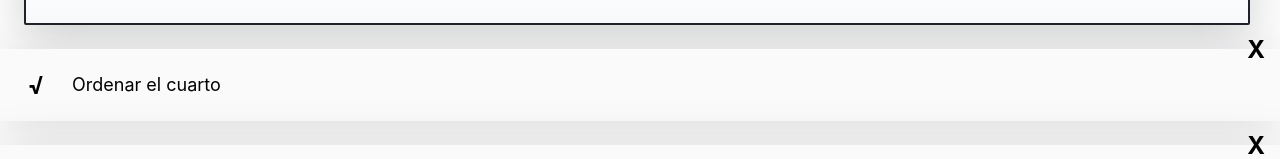
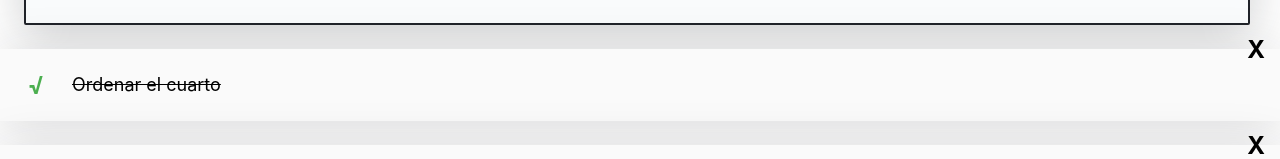
Before and after one commit to mpramos/first_project_to_do, a React (Create React App) app in the folder my-app/: page / in a window 1280 px wide. Shown: the part 170-329 px from the top of the page. Built offline with nearby package versions, Linux system fonts and the light colour scheme.

Commit message:
Usando la propiedad onClick y el arrow function en una misma linea dentro del componente de CreateTodoButton

```diff
--- a/my-app/src/App.js
+++ b/my-app/src/App.js
@@ -6,7 +6,7 @@ import { CreateTodoButton } from "./CreateTodoButton";
 import {TodoSearch} from "./TodoSearch";
 // import './App.css';
 const todos = [
-  { text: "Ordenar el cuarto", completed: false },
+  { text: "Ordenar el cuarto", completed: true },
   { text: "Limpiar la cocina", completed: false },
   { text: "Lavar la ropa", completed: false },
 ];
@@ -19,7 +19,10 @@ function App(props) {
       <TodoList>
         {/* se va a renderizar cada uno de mis todo-Item, desde mi array todos */}
         {todos.map((todo) => (
-          <TodoItem key={todo.text} text={todo.text} />
+          <TodoItem
+          key={todo.text}
+          text={todo.text}
+          completed={todo.completed} />
         ))}
       </TodoList>
       <CreateTodoButton />
--- a/my-app/src/CreateTodoButton.js
+++ b/my-app/src/CreateTodoButton.js
@@ -2,7 +2,12 @@ import React from 'react';
 import './CreateTodoButton.css';
 const CreateTodoButton = () => {
     return (
-            <button className="CreateTodoButton">+</button>
+            <button className="CreateTodoButton"
+            onClick={()=>console.log('Aqui hubo un click')}
+
+            >
+                +
+            </button>
     );
 };
 
```
